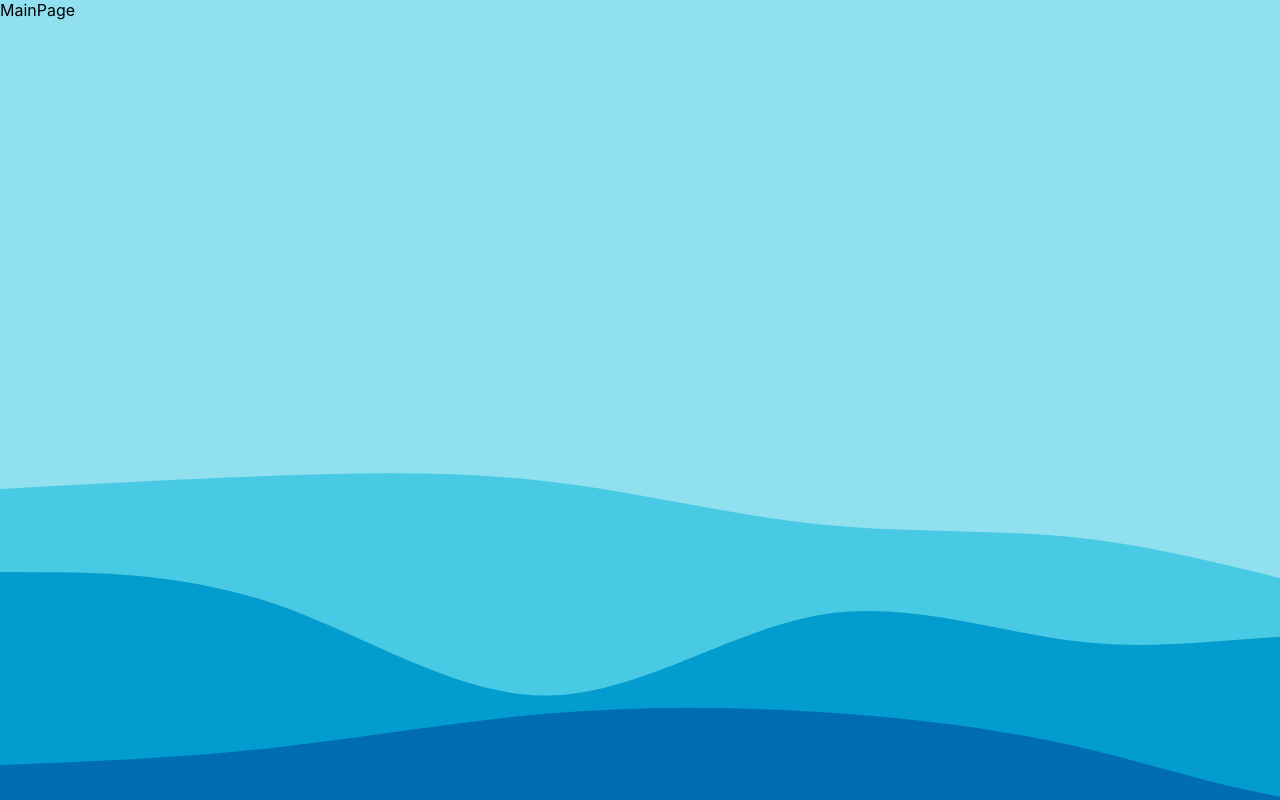
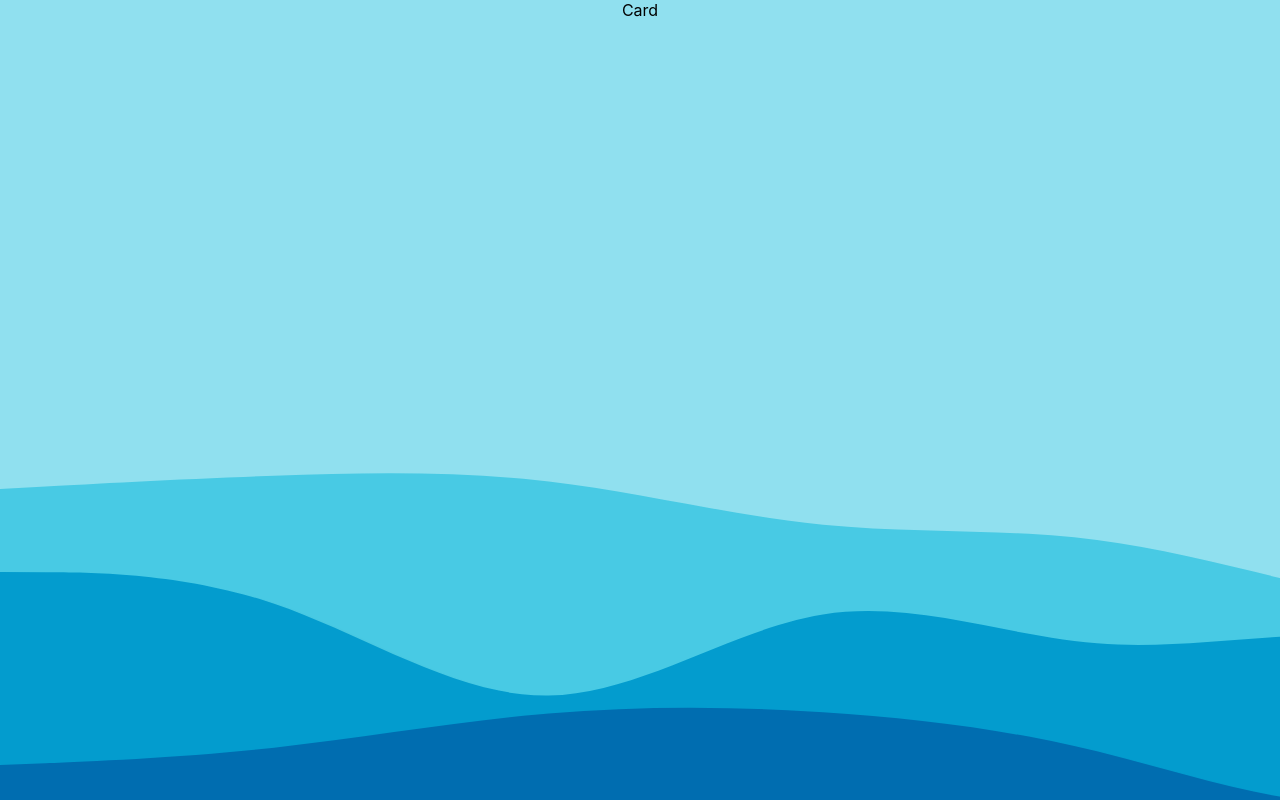
Before and after one commit to dnitecki/personal-website-ui, a React (Create React App) app: page / in a window 1280 px wide. Built offline with nearby package versions, Linux system fonts and the light colour scheme; the HTML template or start-up script is replaced by a standard one.

Commit message:
add components

```diff
--- a/src/App.scss
+++ b/src/App.scss
@@ -56,7 +56,7 @@ html {
 .app-container {
   display: flex;
   position: absolute;
-  overflow: hidden;
+  overflow: auto;
   height: 100%;
   width: 100%;
   z-index: 1000;
--- a/src/pages/main/MainPage.scss
+++ b/src/pages/main/MainPage.scss
@@ -0,0 +1,6 @@
+.main-page-content {
+  display: flex;
+  height: 100%;
+  width: 100%;
+  justify-content: center;
+}
--- a/src/pages/main/MainPage.tsx
+++ b/src/pages/main/MainPage.tsx
@@ -1,6 +1,11 @@
 import React from "react";
 import "./MainPage.scss";
+import Card from "../../components/card/Card";
 
 export default function MainPage() {
-  return <div>MainPage</div>;
+  return (
+    <div className="main-page-content">
+      <Card />
+    </div>
+  );
 }
```
